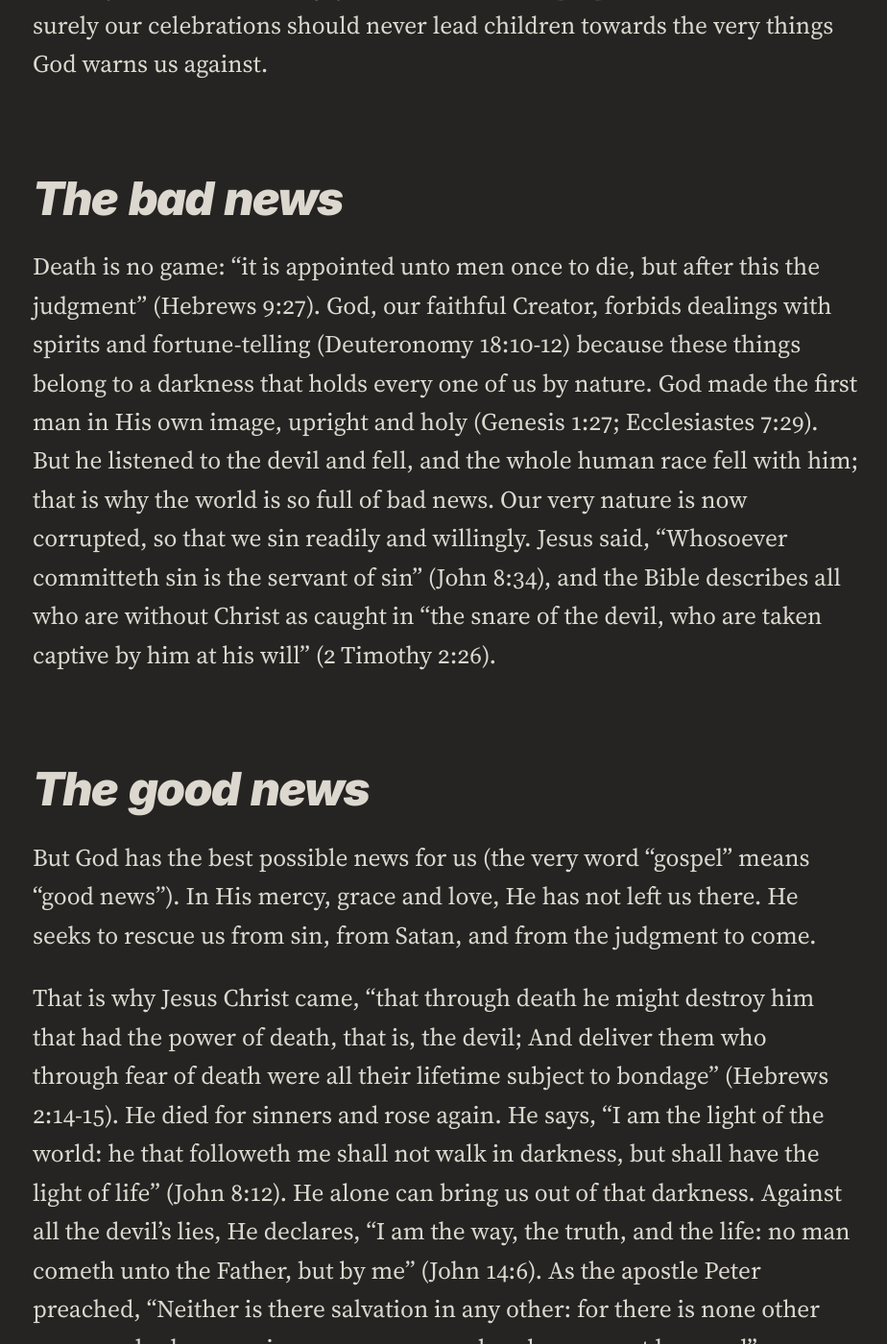
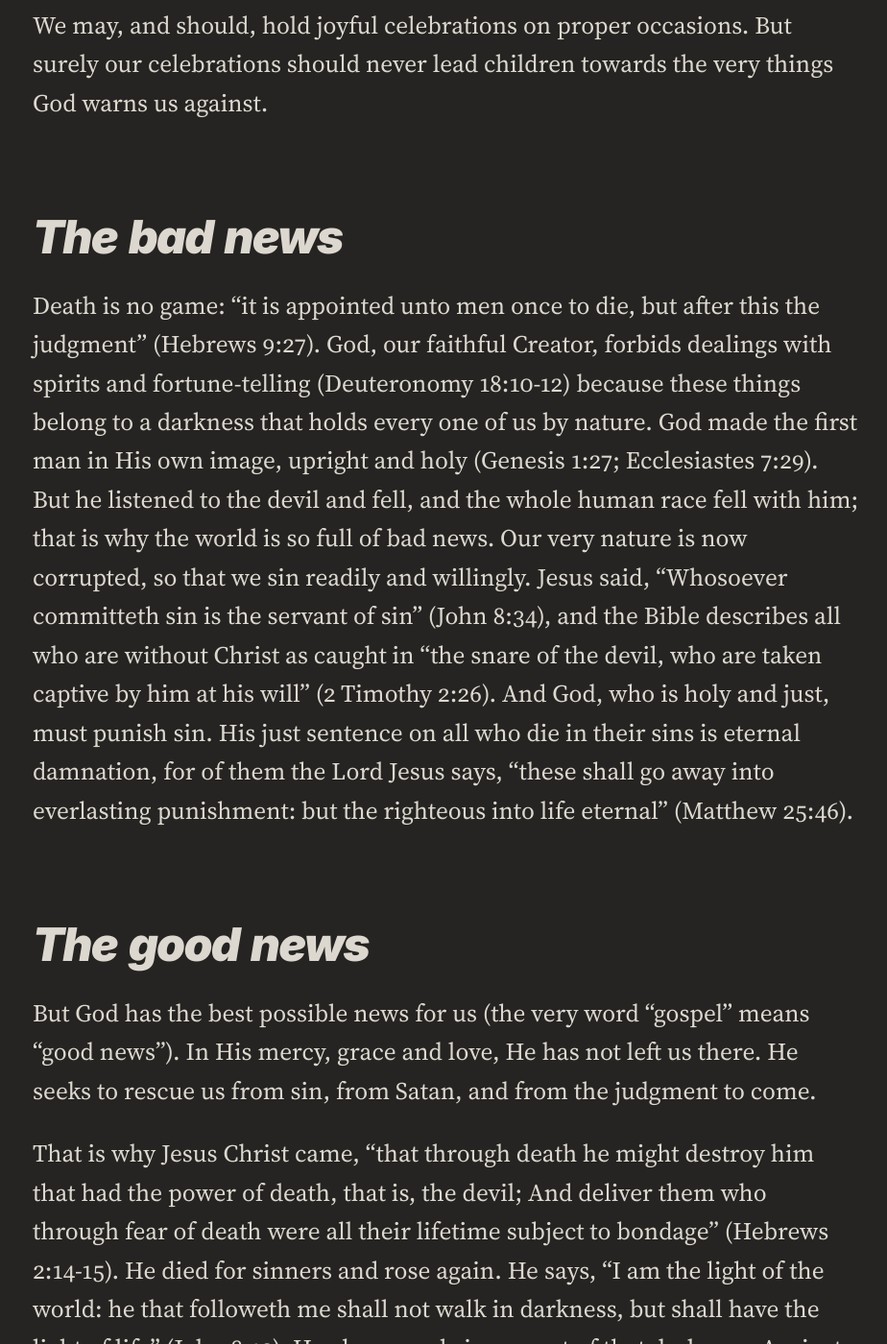
Before and after one commit to ForestWalkUK/truthpeaceandlove, a Jekyll site: the page built from _posts/2026-10-30-afraid-of-the-dark-halloween-light-of-the-world.md, in a window 1280 px wide and 1400 px high, scrolled down 7665 px. Shown: the whole window at 96% size, without its empty margins (14-938 px from the left). Built offline with Jekyll 4.4.1, drawn with Linux system fonts in a browser that asks for light colours; some of the changed text lies outside the part shown.

Commit message:
Halloween post: add God's just punishment of eternal damnation
- The bad news: add that God, being holy and just, must punish sin,
  and His sentence on all who die in their sins is eternal damnation
  (Matthew 25:46)
- In brief: add the same point in summary form

```diff
--- a/_posts/2026-10-30-afraid-of-the-dark-halloween-light-of-the-world.md
+++ b/_posts/2026-10-30-afraid-of-the-dark-halloween-light-of-the-world.md
@@ -27,7 +27,7 @@ Halloween does two things at once. First, it misrepresents the spirit world. Its
 
 Second, it trivialises what is real. For modern witches and pagans this is one of the most sacred nights of the year. If they take it so seriously, is it wise for anyone to treat it lightly? “Abstain from all appearance of evil” (1 Thessalonians 5:22).
 
-None of this means God is against joy: “in thy presence *is* fulness of joy; at thy right hand *there are* pleasures for evermore” (Psalm 16:11). But death is no game: “it is appointed unto men once to die, but after this the judgment” (Hebrews 9:27). By nature we are all sinners, held in “the snare of the devil” (2 Timothy 2:26).
+None of this means God is against joy: “in thy presence *is* fulness of joy; at thy right hand *there are* pleasures for evermore” (Psalm 16:11). But death is no game: “it is appointed unto men once to die, but after this the judgment” (Hebrews 9:27). By nature we are all sinners, held in “the snare of the devil” (2 Timothy 2:26), and God’s just punishment for sin is eternal damnation (Matthew 25:46).
 
 The good news is that Jesus Christ came “that through death he might destroy him that had the power of death, that is, the devil; And deliver them who through fear of death were all their lifetime subject to bondage” (Hebrews 2:14-15). He died for sinners and rose again, and He alone can save: “I am the way, the truth, and the life: no man cometh unto the Father, but by me” (John 14:6).
 
@@ -79,7 +79,7 @@ We may, and should, hold joyful celebrations on proper occasions. But surely our
 
 ## The bad news
 
-Death is no game: “it is appointed unto men once to die, but after this the judgment” (Hebrews 9:27). God, our faithful Creator, forbids dealings with spirits and fortune-telling (Deuteronomy 18:10-12) because these things belong to a darkness that holds every one of us by nature. God made the first man in His own image, upright and holy (Genesis 1:27; Ecclesiastes 7:29). But he listened to the devil and fell, and the whole human race fell with him; that is why the world is so full of bad news. Our very nature is now corrupted, so that we sin readily and willingly. Jesus said, “Whosoever committeth sin is the servant of sin” (John 8:34), and the Bible describes all who are without Christ as caught in “the snare of the devil, who are taken captive by him at his will” (2 Timothy 2:26).
+Death is no game: “it is appointed unto men once to die, but after this the judgment” (Hebrews 9:27). God, our faithful Creator, forbids dealings with spirits and fortune-telling (Deuteronomy 18:10-12) because these things belong to a darkness that holds every one of us by nature. God made the first man in His own image, upright and holy (Genesis 1:27; Ecclesiastes 7:29). But he listened to the devil and fell, and the whole human race fell with him; that is why the world is so full of bad news. Our very nature is now corrupted, so that we sin readily and willingly. Jesus said, “Whosoever committeth sin is the servant of sin” (John 8:34), and the Bible describes all who are without Christ as caught in “the snare of the devil, who are taken captive by him at his will” (2 Timothy 2:26). And God, who is holy and just, must punish sin. His just sentence on all who die in their sins is eternal damnation, for of them the Lord Jesus says, “these shall go away into everlasting punishment: but the righteous into life eternal” (Matthew 25:46).
 
 ## The good news
 
```
